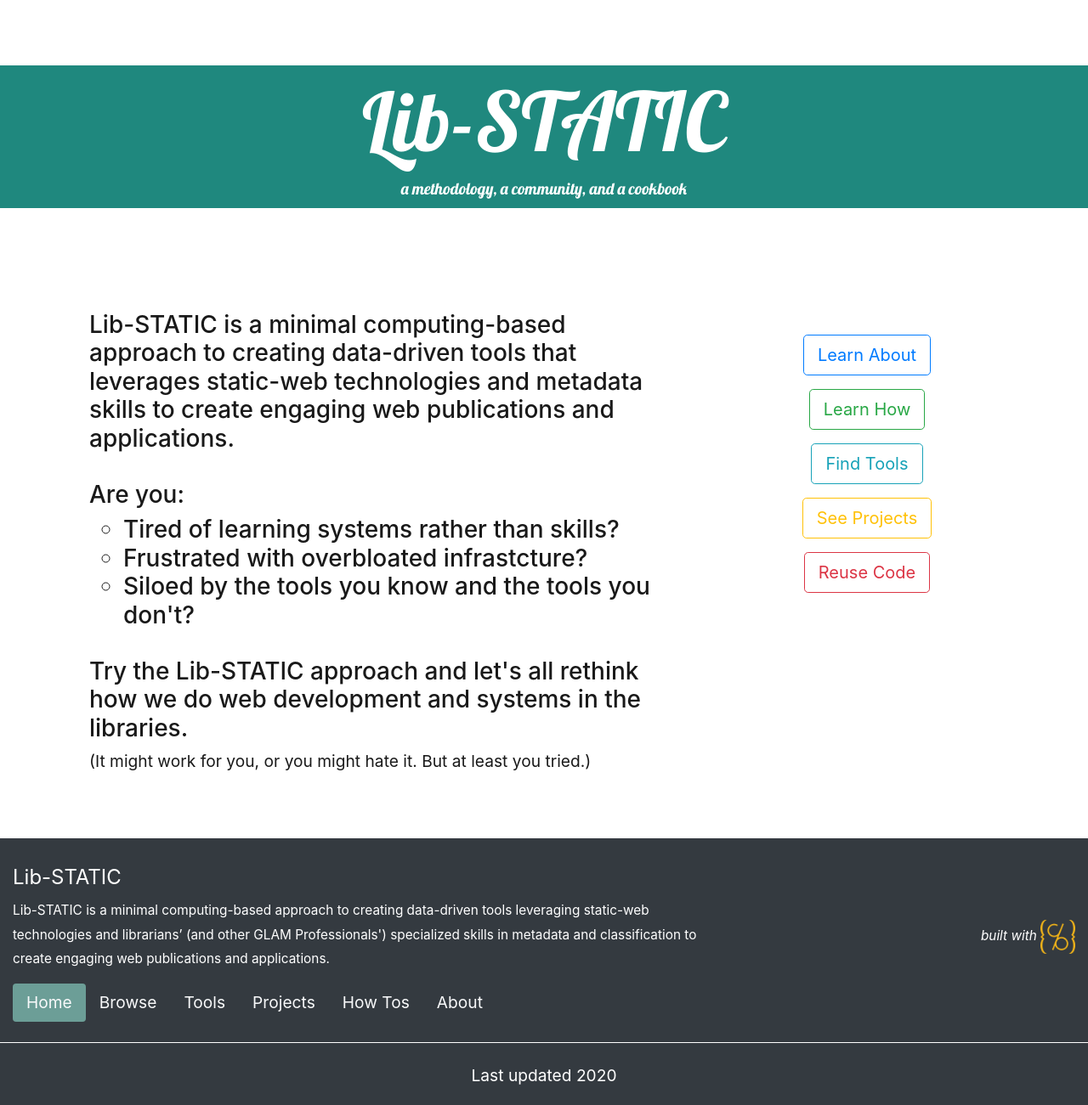
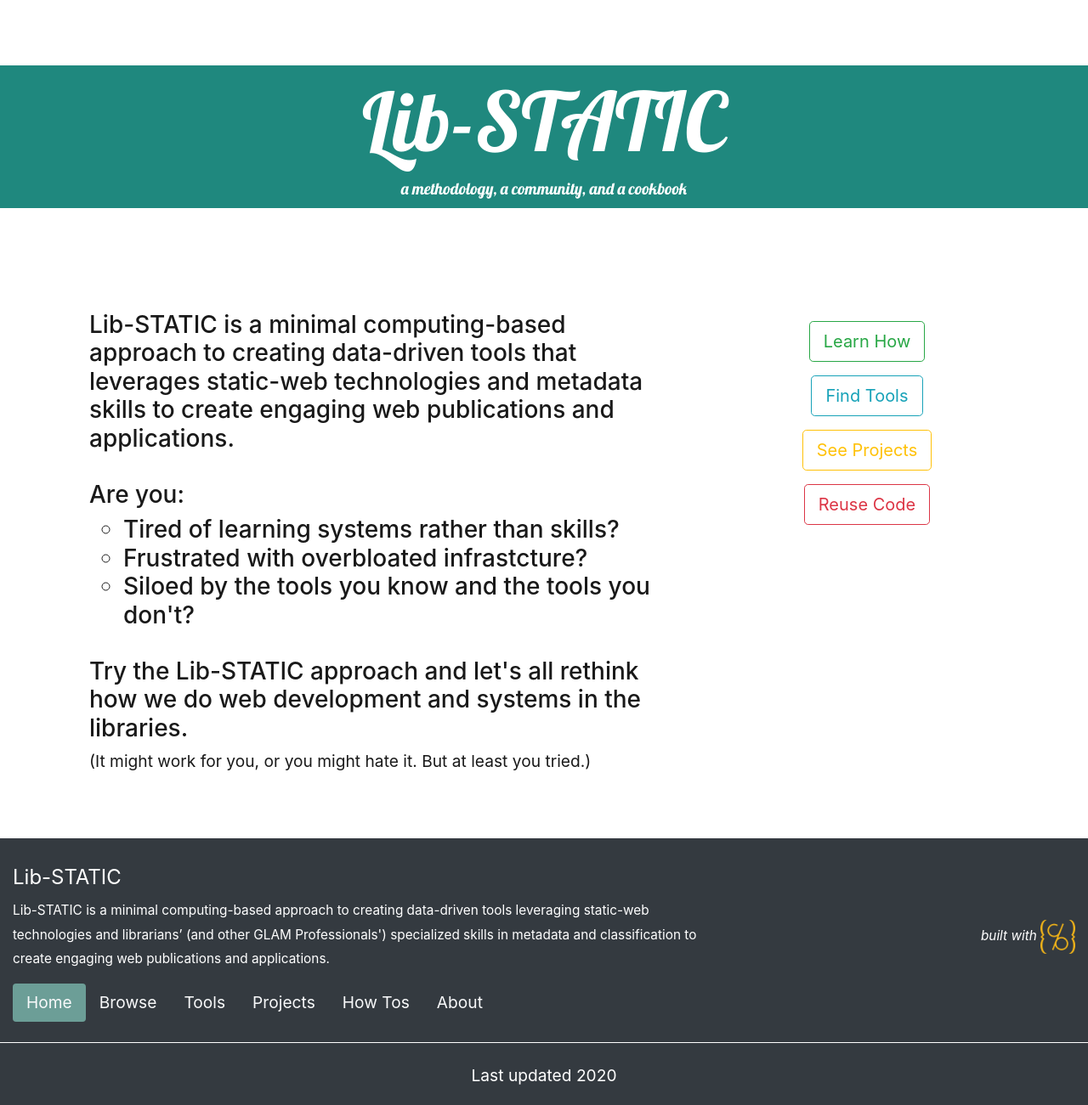
Before and after one commit to lib-static/lib-static.github.io, a Jekyll site: the page built from index.md, in a window 1280 px wide. Shown: the whole page at 85% size. Built offline with Jekyll 4.4.1, drawn with Linux system fonts in a browser that asks for light colours.

Commit message:
Update home-infographic.html

```diff
--- a/_layouts/home-infographic.html
+++ b/_layouts/home-infographic.html
@@ -28,7 +28,6 @@ layout: page
   </div>
   <div class="col-md-4 text-center pt-4">
 
-    {% include bootstrap/button.md link="/about.html" text="Learn About" color="outline-primary mb-2 btn-lg mt-4"%}
 
     {% include bootstrap/button.md link="/about.html" text="Learn How" color="outline-success my-2 btn-lg"%}
 
```
